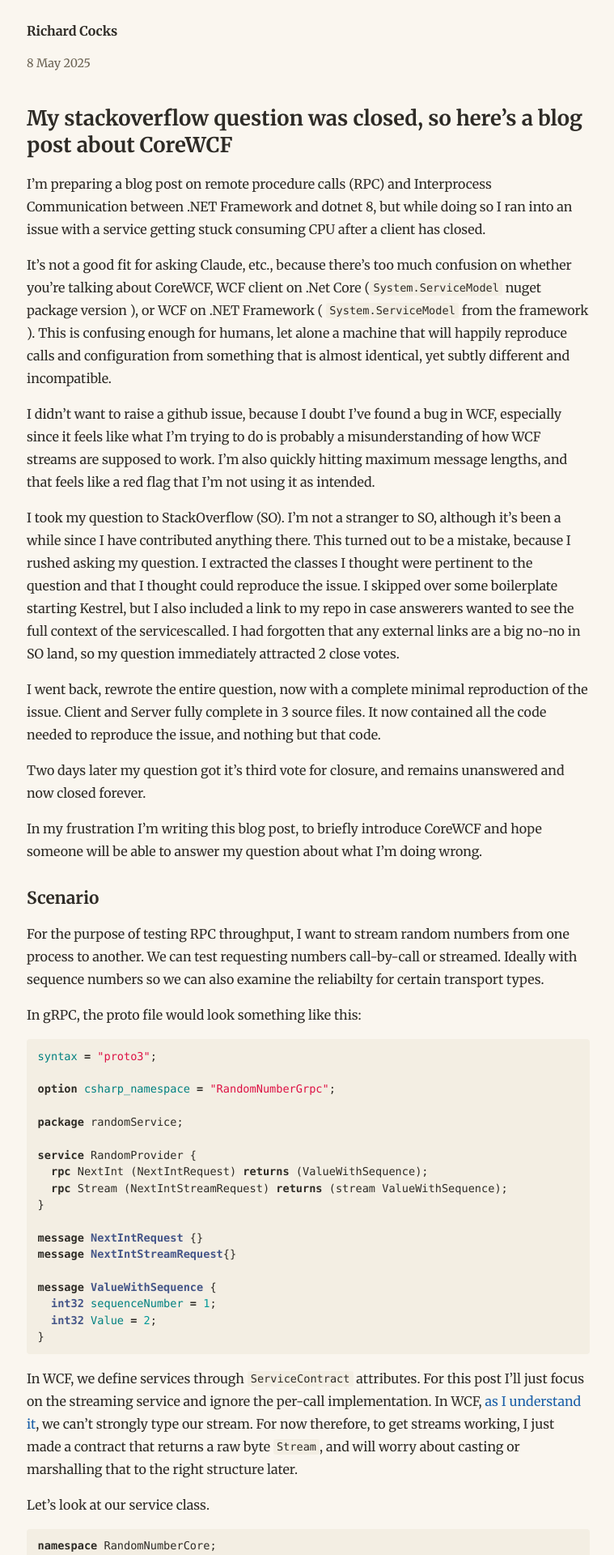
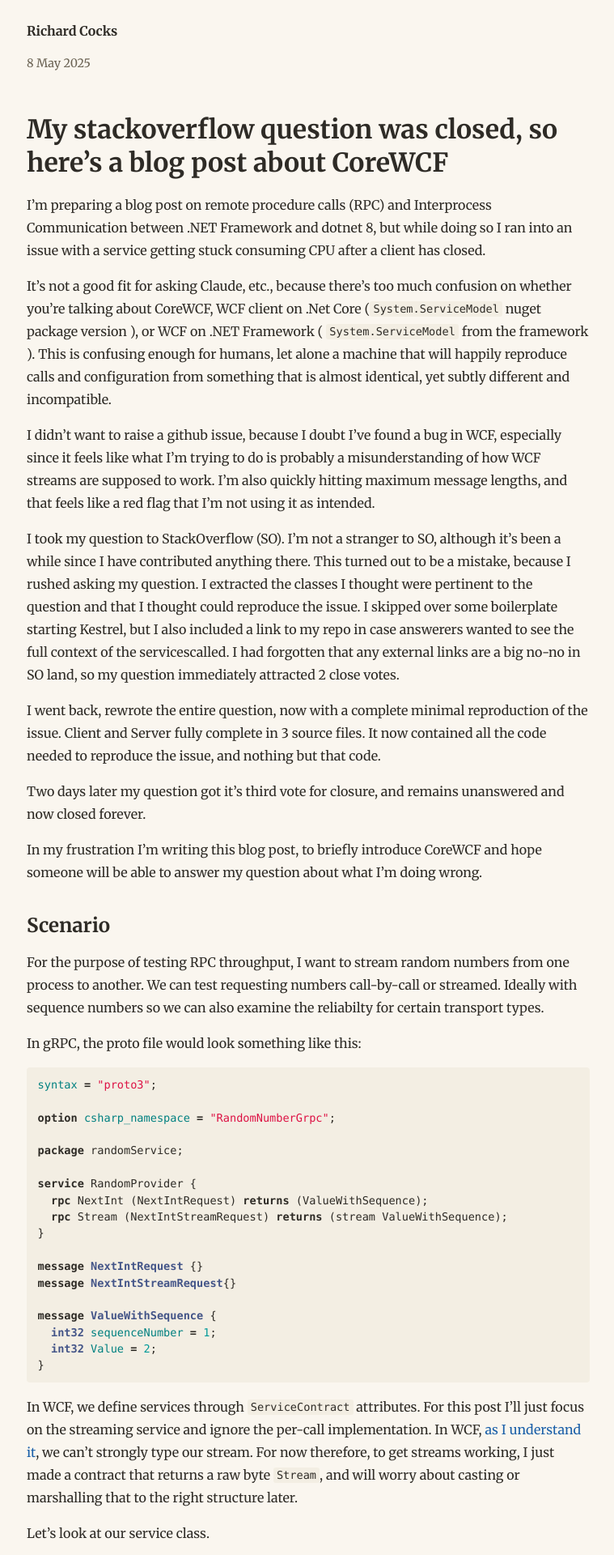
Before and after one commit to richardcocks/richardcocks.github.io, a Jekyll site: the page built from _posts/2025-05-08-CoreWCF.md, in a window 1280 px wide. Shown: the top 1920 px of the page at 81% size, without its empty margins (259-1018 px from the left). Built offline with Jekyll 4.4.1, drawn with Linux system fonts in a browser that asks for light colours.

Commit message:
Increase font size

```diff
--- a/assets/main.scss
+++ b/assets/main.scss
@@ -52,9 +52,9 @@
   margin: 1.5em 0 0.5em;
 }
 
-h1 { font-size: 1.6rem; }
-h2 { font-size: 1.3rem; }
-h3 { font-size: 1.15rem; }
+h1 { font-size: 2rem; }
+h2 { font-size: 1.5rem; }
+h3 { font-size: 1.2rem; }
 
 a {
   color: var(--link);
```
